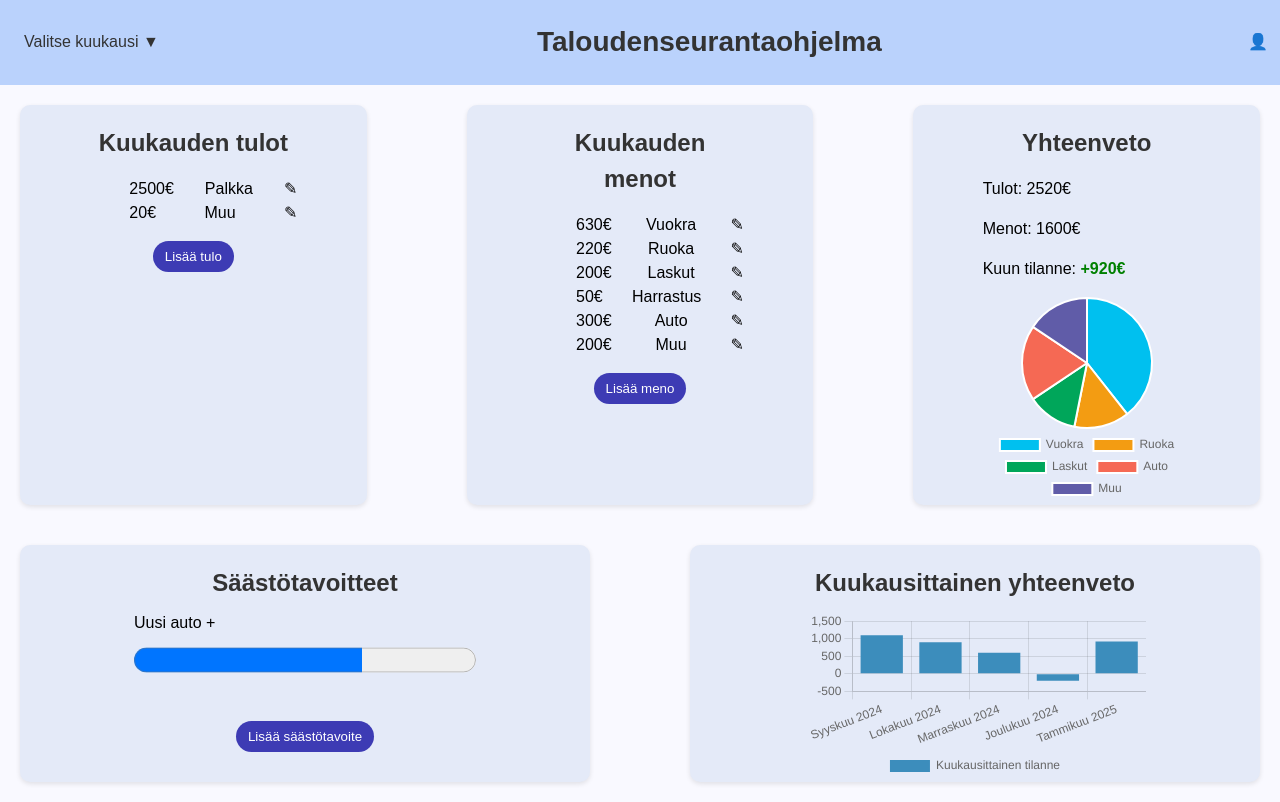
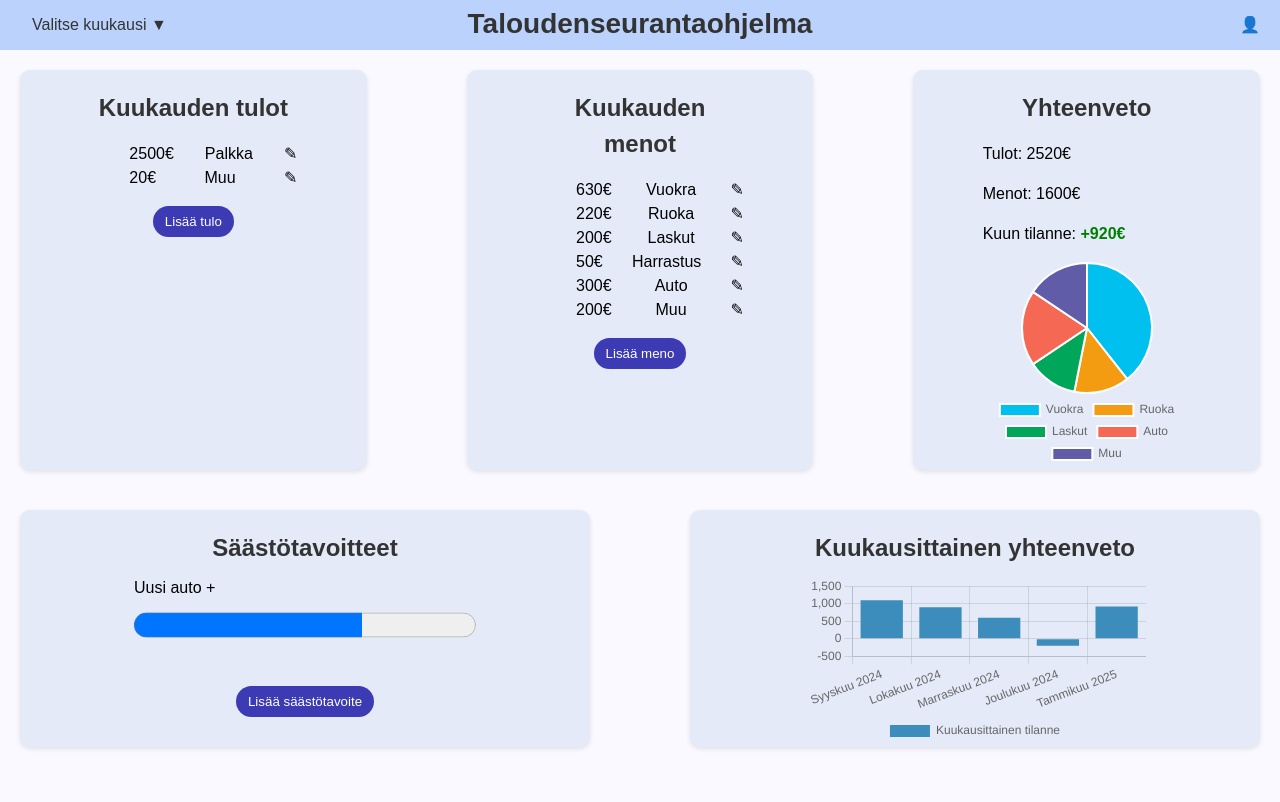
Before and after one commit to jtuikka/Ohjelmointi4, a plain HTML site: page taloudenseurantaohjelma.html in a window 1280 px wide. Drawn offline with nearby package versions, Linux system fonts and the light colour scheme.

Commit message:
nav bar changes

```diff
--- a/styles.css
+++ b/styles.css
@@ -11,8 +11,9 @@ body {
     display: flex;
     justify-content: space-between;
     align-items: center;
+    position: relative;
     background: #bad2fc;
-    padding: 2px 12px;
+    padding: 8px 20px;
 }
 
 .grid-container {
@@ -58,6 +59,9 @@ h1 {
     font-size: 28px;
     margin-bottom: 20px;
     text-align: center;
+    position: absolute;
+    left: 50%;
+    transform: translateX(-50%);
 }
 
 h2 {
```
